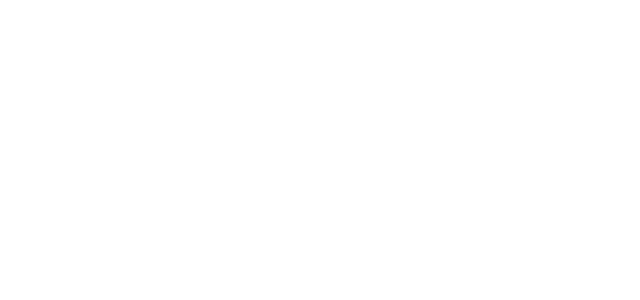
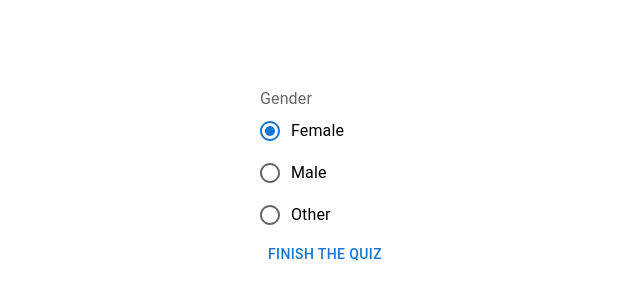
Before and after one commit to 394-s22/unfound1, a React (Create React App) app: page /question in a window 1280 px wide. Before the commit this address had no page. Shown: the part 220-520 px from the top of the page, without its empty margins (315-955 px from the left). Built offline with nearby package versions, Linux system fonts and the light colour scheme.

Commit message:
add routes

```diff
--- a/src/App.css
+++ b/src/App.css
@@ -32,17 +32,22 @@
   from {
     transform: rotate(0deg);
   }
+
   to {
     transform: rotate(360deg);
   }
 }
 
-.results-icons{
+.results-icons {
   display: flex;
   flex-direction: row;
   justify-content: space-around;
 }
 
-.recomendations{
-
+.centered {
+  height: 100vh;
+  /* Magic here */
+  display: flex;
+  justify-content: center;
+  align-items: center;
 }
--- a/src/App.js
+++ b/src/App.js
@@ -4,7 +4,7 @@
 import './App.css';
 import { Button } from '@mui/material';
 
-const itemData= [{
+const itemData = [{
   img: kurimu
 },
 {
@@ -17,7 +17,7 @@
 function App() {
   return (
     <>
-      <Button halfWidth variant="contained" color="primary" href="/result">Take the quiz</Button>
+      <Button halfWidth variant="contained" color="primary" href="/question">Take the quiz</Button>
     </>
   )
 }
--- a/src/index.js
+++ b/src/index.js
@@ -5,6 +5,7 @@
 import reportWebVitals from './reportWebVitals';
 import { BrowserRouter, Routes, Route } from "react-router-dom";
 import Result from "./routes/result";
+import Question from "./routes/question"
 
 ReactDOM.render(
 
@@ -13,6 +14,7 @@
       <Routes>
         <Route path="/" element={<App />} />
         <Route path="result" element={<Result />} />
+        <Route path="question" element={<Question />} />
       </Routes>
     </BrowserRouter>
   </React.StrictMode>,
--- /dev/null
+++ b/src/routes/question.js
@@ -0,0 +1,31 @@
+import '../App.css';
+import React from 'react';
+import { Button } from '@mui/material';
+
+import Radio from '@mui/material/Radio';
+import RadioGroup from '@mui/material/RadioGroup';
+import FormControlLabel from '@mui/material/FormControlLabel';
+import FormControl from '@mui/material/FormControl';
+import FormLabel from '@mui/material/FormLabel';
+
+export default function Question() {
+    return (
+        <div className='centered'>
+            <FormControl>
+                <FormLabel id="demo-radio-buttons-group-label">Gender</FormLabel>
+                <RadioGroup
+                    aria-labelledby="demo-radio-buttons-group-label"
+                    defaultValue="female"
+                    name="radio-buttons-group"
+                >
+                    <FormControlLabel value="female" control={<Radio />} label="Female" />
+                    <FormControlLabel value="male" control={<Radio />} label="Male" />
+                    <FormControlLabel value="other" control={<Radio />} label="Other" />
+                </RadioGroup>
+                <Button href="/result">Finish the quiz</Button>
+            </FormControl>
+        </div>
+
+
+    );
+}
--- a/src/routes/result.js
+++ b/src/routes/result.js
@@ -11,7 +11,7 @@
 import ImageListItem from '@mui/material/ImageListItem';
 import Grid from '@mui/material/Grid';
 
-const itemData= [{
+const itemData = [{
   img: kurimu
 },
 {
@@ -29,29 +29,29 @@
       <div class="results-icons">
 
         <div class="result_div">
-              <CoffeeIcon fontSize='large'/>
+          <CoffeeIcon fontSize='large' />
           <h3 class="result_description"> blurb </h3>
         </div>
 
         <div class="result_div">
-                <ColorLensIcon fontSize='large'/>
+          <ColorLensIcon fontSize='large' />
           <h3 class="result_description">blurb</h3>
         </div>
 
         <div class="result_div">
-                <DarkModeIcon fontSize='large'/>
+          <DarkModeIcon fontSize='large' />
           <h3 class="result_description">blurb</h3>
         </div>
 
         <div class="result_div">
-              <RestaurantIcon fontSize='large'/>
+          <RestaurantIcon fontSize='large' />
           <h3 class="result_description">blurb</h3>
         </div>
 
       </div>
 
-          <div className='recomendations'>
-          <h1> Unfound recomendations for <RestaurantIcon/> </h1>
+      <div>
+        <h1> Unfound recomendations for <RestaurantIcon /> </h1>
         <Grid
           container
           spacing={0}
@@ -73,11 +73,6 @@
           </ImageList></Grid>
 
       </div>
-          {/* <div className='recomendationPhotos' >
-
-          </div> */}
-
-
 
     </div>
   );
```
Lines whose indentation alone changed are shown as unchanged.
